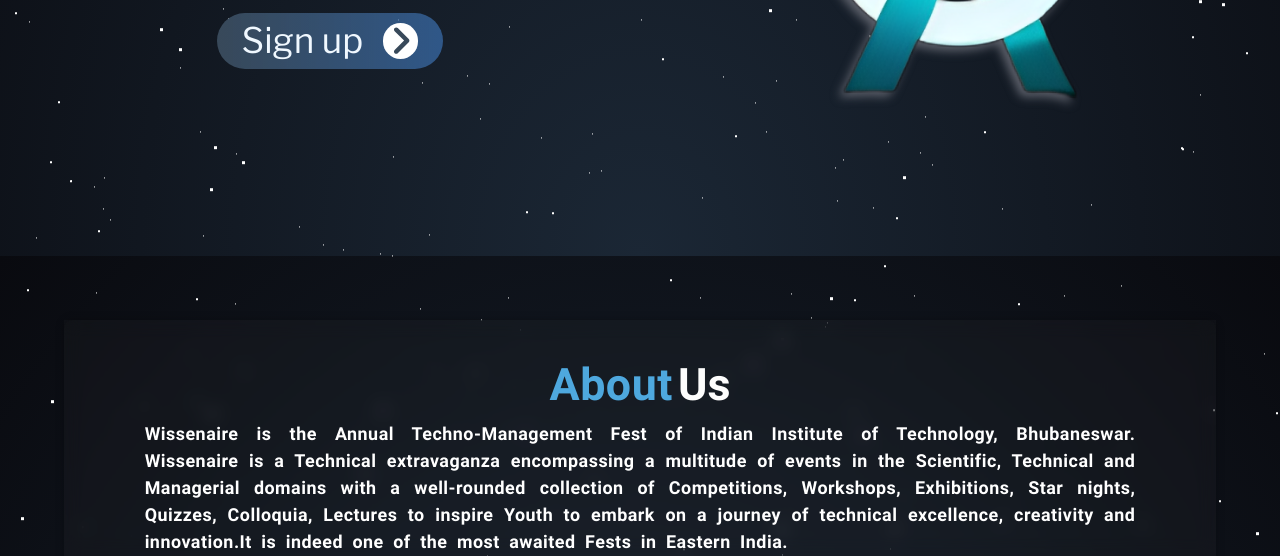
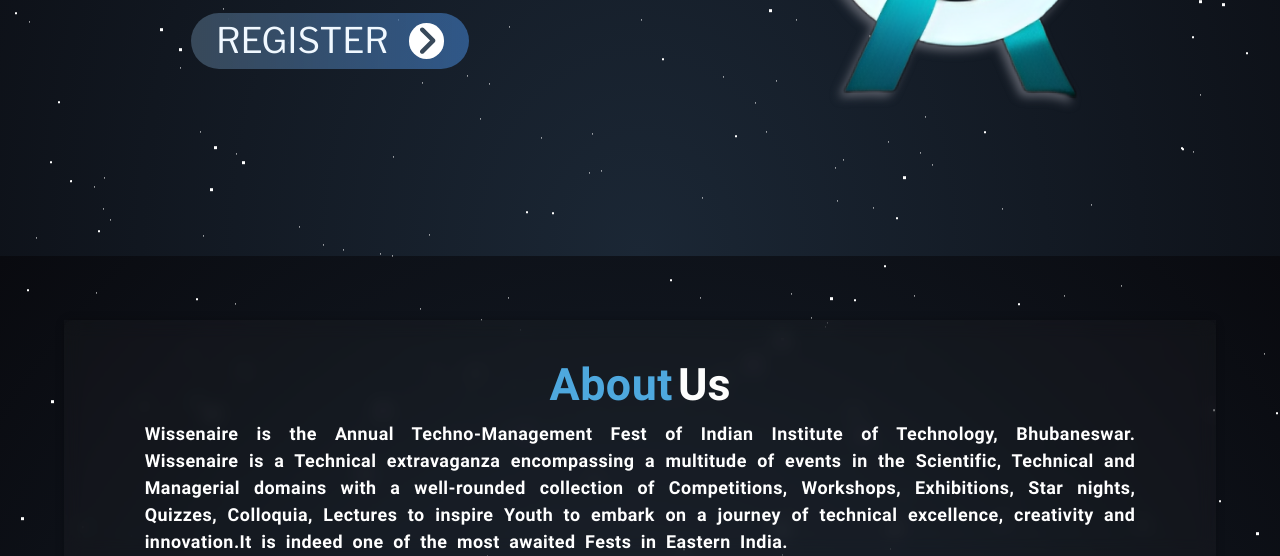
Before and after one commit to Jayaprakash121/ca_wissenaire, a plain HTML site: page index.html in a window 1280 px wide. Shown: the part 544-1100 px from the top of the page. Drawn offline with nearby package versions, Linux system fonts and the light colour scheme.

Commit message:
sign up to register

```diff
--- a/index.html
+++ b/index.html
@@ -54,7 +54,7 @@
           <div class="wiss">WISSENAIRE</div>
           <div class="catxt">CAMPUS <br />AMBASSADOR</div>
           <a href="./Contact-form/Contact_form.html" target="_blank" id="signup">
-            <button class="signup" style="color: aliceblue;">Sign up
+            <button class="signup" style="color: aliceblue;">REGISTER
               <svg xmlns="http://www.w3.org/2000/svg" class="arrow" height="1em" viewBox="0 0 320 512"
                 style="margin-left: 20px;background:rgb(255,255, 255);border-radius:50px;width:1em;" fill=" #38495a">
                 <path
```
